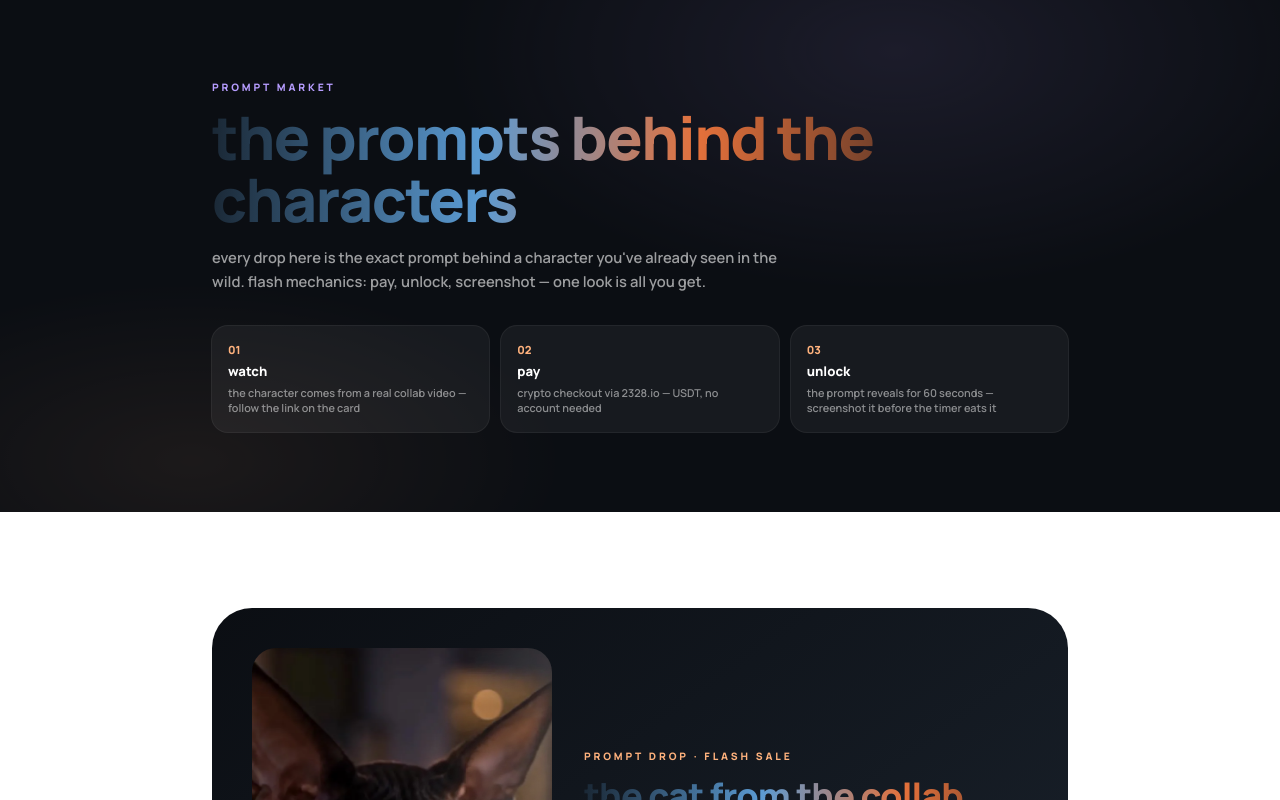
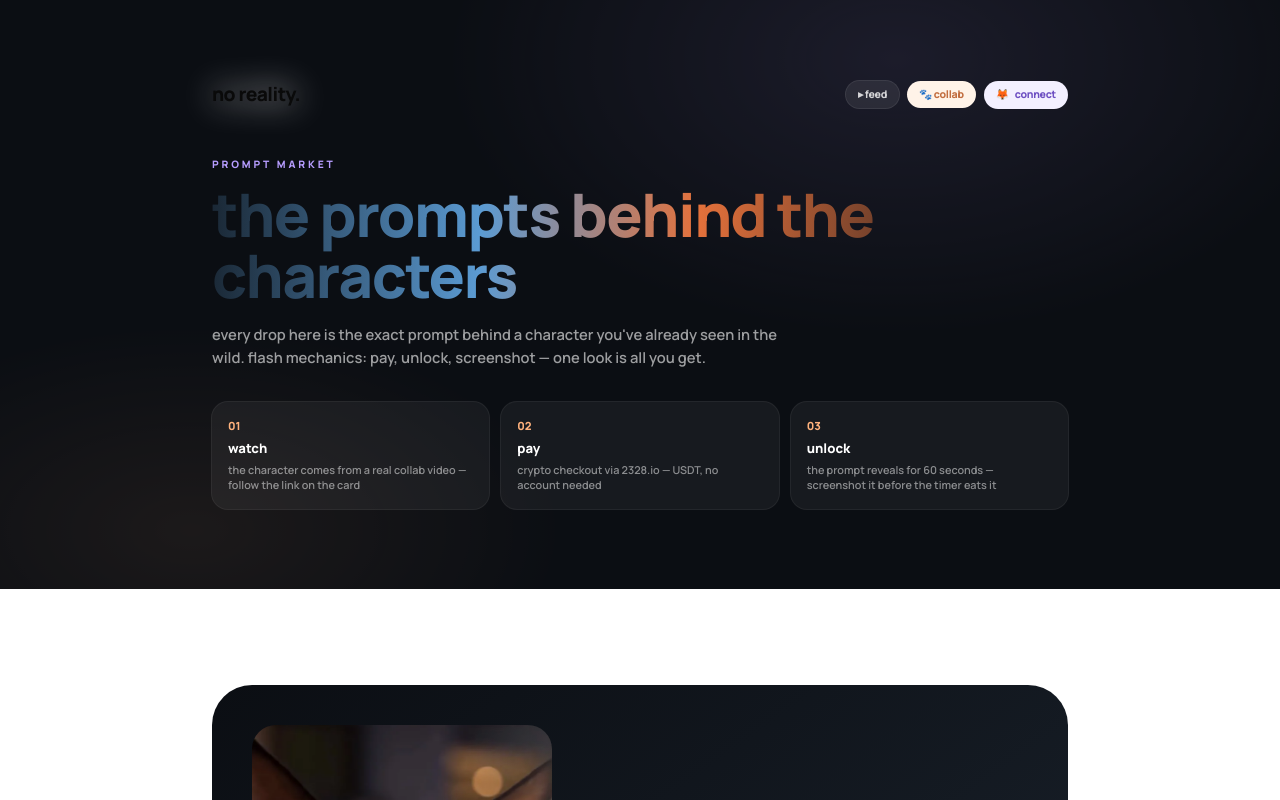
Before and after one commit to johncratorcev-spec/no-reality-io-ai, a Next.js app: page /market in a window 1280 px wide. Shown: the top 800 px of the page. Built offline with nearby package versions, Linux system fonts and the light colour scheme; no server answers.

Commit message:
market: top bar (logo, feed/collab tabs, wallet button) inside dark hero

```diff
--- a/src/app/market/page.tsx
+++ b/src/app/market/page.tsx
@@ -1,6 +1,7 @@
 import type { Metadata } from "next";
 import PromptDropCard from "@/components/feed/PromptDropCard";
 import ReferralPanel from "@/components/wallet/ReferralPanel";
+import WalletButton from "@/components/wallet/WalletButton";
 import { PROMPT_DROP } from "@/lib/site";
 
 export const metadata: Metadata = {
@@ -41,6 +42,30 @@ export default function MarketPage() {
           }}
         />
         <div className="relative mx-auto max-w-4xl px-5">
+          {/* верхняя строка: лого + навигация + кошелёк */}
+          <div className="mb-12 flex items-center gap-3">
+            <a
+              href="/"
+              className="nr-logo select-none text-[1.2rem] font-extrabold leading-none tracking-tight text-white"
+            >
+              no reality.
+            </a>
+            <div className="ml-auto flex items-center gap-2">
+              <a
+                href="/feed"
+                className="inline-flex items-center gap-1.5 rounded-full bg-white/8 px-3 py-1.5 text-[0.66rem] font-extrabold tracking-tight text-white/80 ring-1 ring-white/15 transition-all duration-300 hover:scale-105 hover:bg-white/14 active:scale-95"
+              >
+                ▸ feed
+              </a>
+              <a
+                href="/collab"
+                className="inline-flex items-center gap-1.5 rounded-full bg-[#fff3e8] px-3 py-1.5 text-[0.66rem] font-extrabold tracking-tight text-[#c26d3f] transition-all duration-300 hover:scale-105 hover:bg-[#ffe7d2] active:scale-95"
+              >
+                🐾 collab
+              </a>
+              <WalletButton />
+            </div>
+          </div>
           <p className="text-[0.64rem] font-extrabold uppercase tracking-[0.28em] text-[#b79dff]">
             prompt market
           </p>
```
